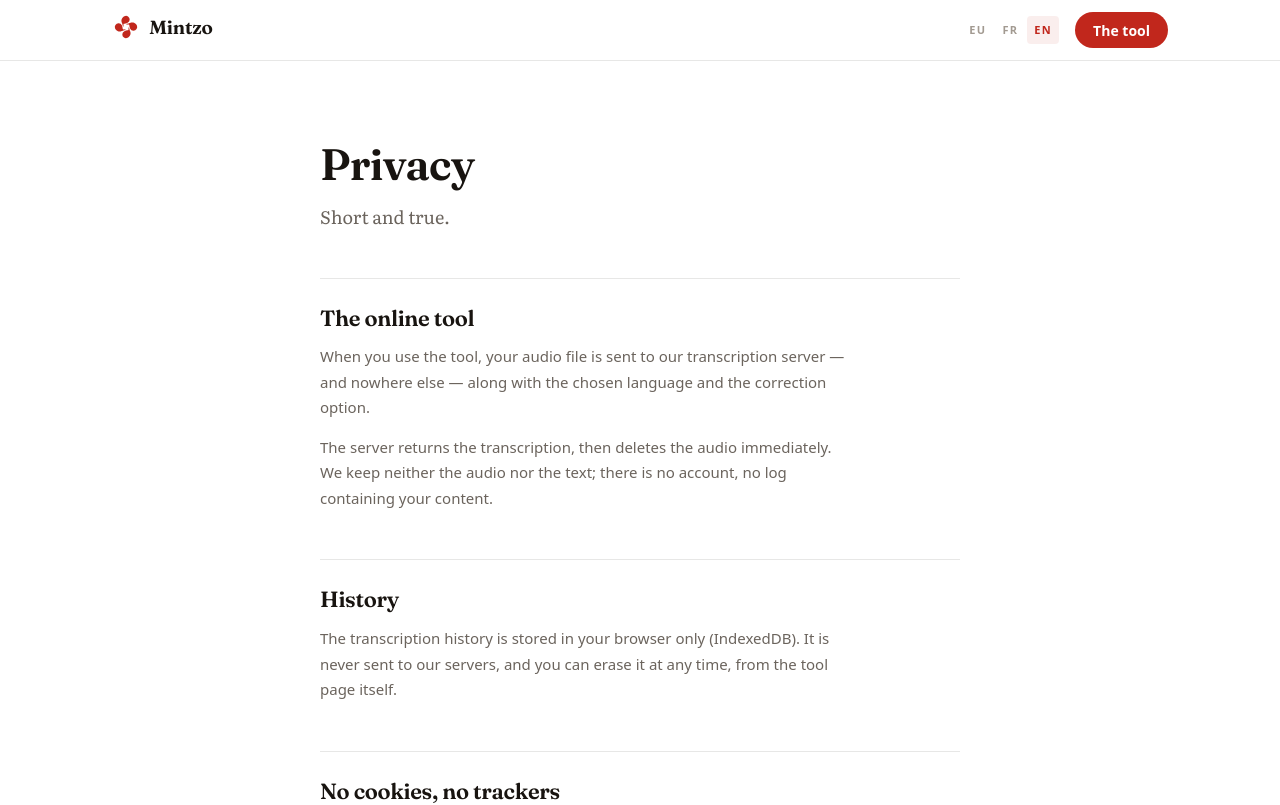
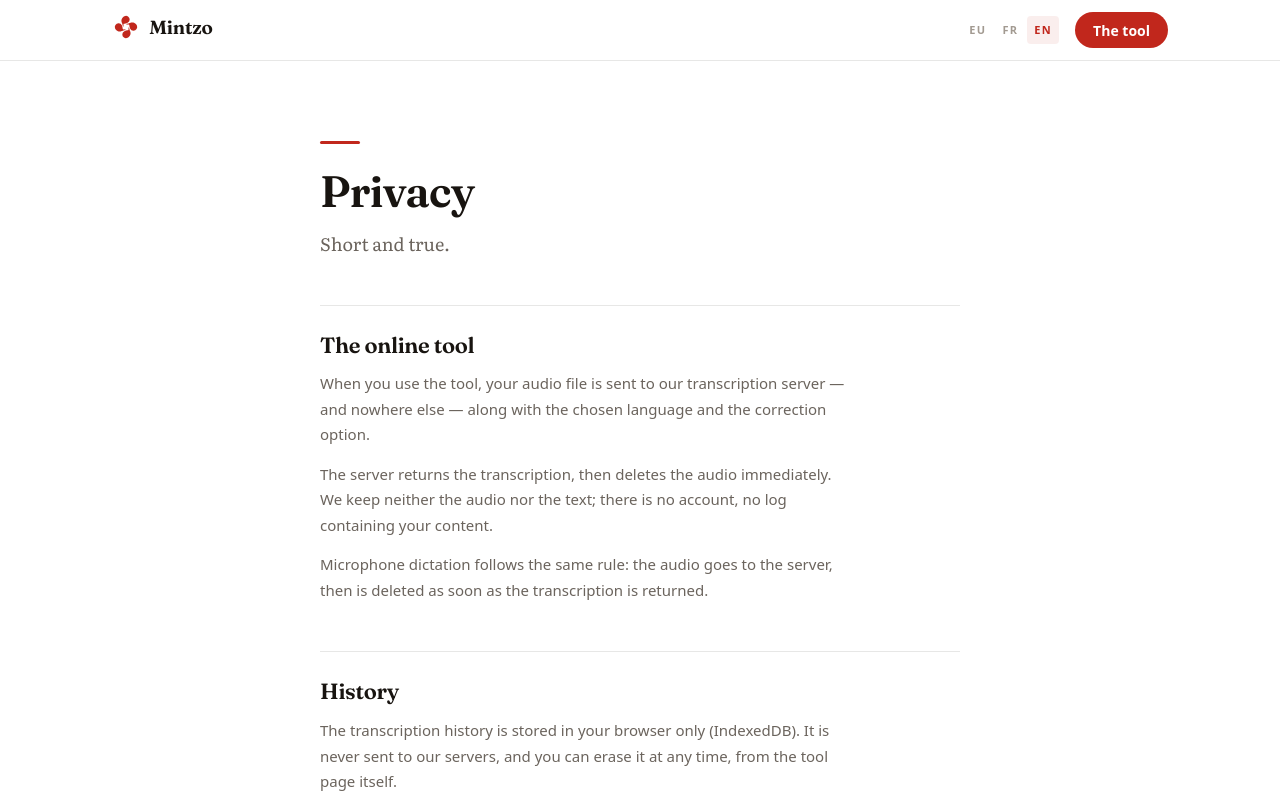
Before and after one commit to vincentreboul/mintzo, a SvelteKit app in the folder web/app/: page /pribatutasuna in a window 1280 px wide. Shown: the top 805 px of the page. Built offline with nearby package versions, Linux system fonts and the light colour scheme.

Commit message:
feat(web): pribatutasuna + lancement — ligne privacy dictée micro (eu/fr/en), accents rouges

```diff
--- a/web/app/src/lib/i18n/en.json
+++ b/web/app/src/lib/i18n/en.json
@@ -124,6 +124,7 @@
 		"s1Head": "The online tool",
 		"s1P1": "When you use the tool, your audio file is sent to our transcription server — and nowhere else — along with the chosen language and the correction option.",
 		"s1P2": "The server returns the transcription, then deletes the audio immediately. We keep neither the audio nor the text; there is no account, no log containing your content.",
+		"s1P3": "Microphone dictation follows the same rule: the audio goes to the server, then is deleted as soon as the transcription is returned.",
 		"s2Head": "History",
 		"s2P1": "The transcription history is stored in your browser only (IndexedDB). It is never sent to our servers, and you can erase it at any time, from the tool page itself.",
 		"s3Head": "No cookies, no trackers",
--- a/web/app/src/lib/i18n/eu.json
+++ b/web/app/src/lib/i18n/eu.json
@@ -124,6 +124,7 @@
 		"s1Head": "Lineako tresna",
 		"s1P1": "Tresna erabiltzean, zure audio-fitxategia gure transkripzio-zerbitzarira bidaltzen da — beste inora ez —, aukeratutako hizkuntzarekin eta zuzenketa-aukerarekin batera.",
 		"s1P2": "Zerbitzariak transkripzioa itzuli eta berehala ezabatzen du audioa. Ez dugu ez audiorik ez testurik gordetzen; ez dago konturik, ez zure edukia jasotzen duen erregistrorik.",
+		"s1P3": "Mikrofonoarekin diktatzen duzunean ere berdin: audioa zerbitzarira bidaltzen da, eta transkripzioa itzulitakoan berehala ezabatzen.",
 		"s2Head": "Historia",
 		"s2P1": "Transkripzioen historia zure nabigatzailean gordetzen da soilik (IndexedDB). Ez da inoiz gure zerbitzarietara igotzen, eta noiznahi ezaba dezakezu, tresnaren orritik bertatik.",
 		"s3Head": "Cookierik ez, trazatzailerik ez",
--- a/web/app/src/lib/i18n/fr.json
+++ b/web/app/src/lib/i18n/fr.json
@@ -124,6 +124,7 @@
 		"s1Head": "L’outil en ligne",
 		"s1P1": "Quand vous utilisez l’outil, votre fichier audio est envoyé à notre serveur de transcription — et nulle part ailleurs —, avec la langue choisie et l’option de correction.",
 		"s1P2": "Le serveur renvoie la transcription puis supprime l’audio immédiatement. Nous ne conservons ni l’audio ni le texte ; il n’y a pas de compte, pas de journal contenant votre contenu.",
+		"s1P3": "La dictée au micro suit la même règle : l’audio part au serveur, puis est supprimé dès que la transcription est rendue.",
 		"s2Head": "L’historique",
 		"s2P1": "L’historique des transcriptions est stocké uniquement dans votre navigateur (IndexedDB). Il n’est jamais envoyé à nos serveurs, et vous pouvez l’effacer à tout moment, depuis la page de l’outil.",
 		"s3Head": "Ni cookies, ni traceurs",
--- a/web/app/src/routes/pribatutasuna/+page.svelte
+++ b/web/app/src/routes/pribatutasuna/+page.svelte
@@ -17,6 +17,7 @@
 		<h2 class="display sub">{t('privacy.s1Head')}</h2>
 		<p>{t('privacy.s1P1')}</p>
 		<p>{t('privacy.s1P2')}</p>
+		<p>{t('privacy.s1P3')}</p>
 	</section>
 
 	<section>
@@ -41,6 +42,16 @@
 	.page {
 		max-width: 46rem;
 		padding-block: clamp(3rem, 7vw, 5rem) clamp(2rem, 5vw, 3rem);
+	}
+
+	.page-head::before {
+		content: '';
+		display: block;
+		width: 2.5rem;
+		height: 3px;
+		border-radius: 2px;
+		background: var(--gorri);
+		margin-bottom: 1.5rem;
 	}
 
 	.title {
```
Also changed, not shown: web/app/src/routes/lancement/+page.svelte (+10 -0 lines).
